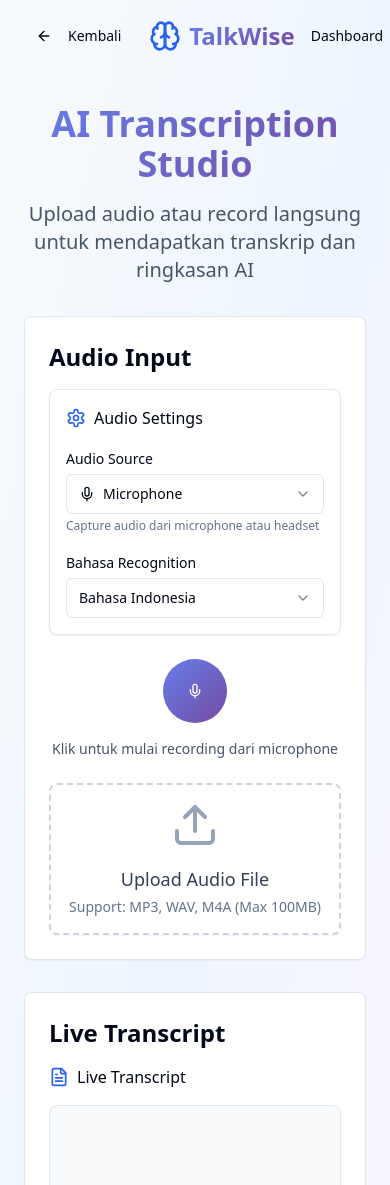
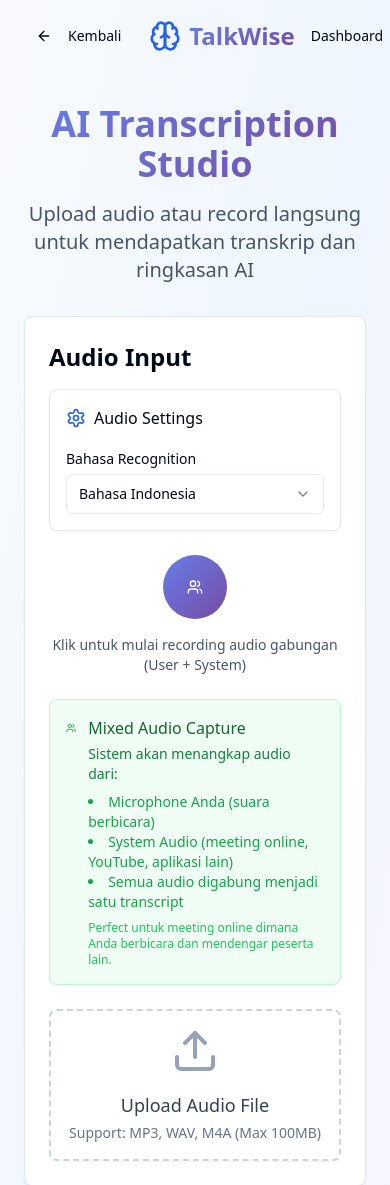
Before and after one commit to ayhylim/talkwise-meeting-scribe, a React (Vite) app: page /transcribe in a window 390 px wide. Shown: the top 1185 px of the page. Built offline with nearby package versions, Linux system fonts and the light colour scheme.

Commit message:
Fix: Combine audio sources and YouTube input
The live transcript should now combine microphone and system audio. Also, the system should now transcribe audio from YouTube.

```diff
--- a/src/components/AudioRecorder.tsx
+++ b/src/components/AudioRecorder.tsx
@@ -1,10 +1,11 @@
+
 import React, { useState, useRef, useEffect, useCallback } from "react";
 import { Button } from "@/components/ui/button";
 import { Card } from "@/components/ui/card";
 import { Input } from "@/components/ui/input";
 import { Label } from "@/components/ui/label";
 import { Select, SelectContent, SelectItem, SelectTrigger, SelectValue } from "@/components/ui/select";
-import { Mic, MicOff, Upload, Play, Pause, Square, Settings, Monitor, Headphones } from "lucide-react";
+import { Mic, Upload, Play, Pause, Square, Settings, Users } from "lucide-react";
 import { useToast } from "@/hooks/use-toast";
 
 // TypeScript declarations for Speech Recognition
@@ -28,16 +29,17 @@ const AudioRecorder: React.FC<AudioRecorderProps> = ({
   const [audioBlob, setAudioBlob] = useState<Blob | null>(null);
   const [isPlaying, setIsPlaying] = useState(false);
   const [recognition, setRecognition] = useState<any>(null);
-  const [finalTranscript, setFinalTranscript] = useState("");
+  const [permanentTranscript, setPermanentTranscript] = useState("");
   const [interimTranscript, setInterimTranscript] = useState("");
   const [selectedLanguage, setSelectedLanguage] = useState("id-ID");
   const [isListening, setIsListening] = useState(false);
-  const [audioSource, setAudioSource] = useState("microphone"); // "microphone" or "system"
 
   const mediaRecorderRef = useRef<MediaRecorder | null>(null);
   const audioRef = useRef<HTMLAudioElement | null>(null);
   const chunksRef = useRef<Blob[]>([]);
   const isRecordingRef = useRef(false);
+  const audioContextRef = useRef<AudioContext | null>(null);
+  const destinationRef = useRef<MediaStreamAudioDestinationNode | null>(null);
   const { toast } = useToast();
 
   // Language options
@@ -59,13 +61,7 @@ const AudioRecorder: React.FC<AudioRecorderProps> = ({
     { code: "nl-NL", name: "Nederlands" },
   ];
 
-  // Audio source options
-  const audioSources = [
-    { value: "microphone", label: "Microphone", icon: Mic },
-    { value: "system", label: "System Audio (Screen)", icon: Monitor },
-  ];
-
-  // Enhanced Speech Recognition setup
+  // Enhanced Speech Recognition setup dengan audio routing yang lebih baik
   const setupSpeechRecognition = useCallback(() => {
     if (!('webkitSpeechRecognition' in window) && !('SpeechRecognition' in window)) {
       toast({
@@ -79,13 +75,11 @@ const AudioRecorder: React.FC<AudioRecorderProps> = ({
     const SpeechRecognition = window.SpeechRecognition || window.webkitSpeechRecognition;
     const recognitionInstance = new SpeechRecognition();
 
-    // Optimized settings for lower latency and better accuracy
     recognitionInstance.continuous = true;
     recognitionInstance.interimResults = true;
     recognitionInstance.lang = selectedLanguage;
     recognitionInstance.maxAlternatives = 1;
 
-    // Set faster response time
     if ('webkitSpeechRecognition' in window) {
       recognitionInstance.webkitServiceType = 'search';
     }
@@ -99,7 +93,6 @@ const AudioRecorder: React.FC<AudioRecorderProps> = ({
       console.log("Speech recognition ended");
       setIsListening(false);
 
-      // Only restart if still recording and not manually stopped
       if (isRecordingRef.current) {
         console.log("Restarting recognition...");
         setTimeout(() => {
@@ -118,7 +111,7 @@ const AudioRecorder: React.FC<AudioRecorderProps> = ({
       console.log("Recognition result received:", event.results.length);
 
       let newInterimTranscript = '';
-      let newFinalTranscript = finalTranscript;
+      let newFinalText = '';
 
       for (let i = event.resultIndex; i < event.results.length; i++) {
         const result = event.results[i];
@@ -126,18 +119,24 @@ const AudioRecorder: React.FC<AudioRecorderProps> = ({
 
         if (result.isFinal) {
           console.log("Final result:", text);
-          newFinalTranscript += text + ' ';
-          setFinalTranscript(newFinalTranscript);
+          newFinalText += text + ' ';
         } else {
           console.log("Interim result:", text);
           newInterimTranscript += text;
         }
       }
 
+      // Update permanent transcript jika ada final text
+      if (newFinalText) {
+        const updatedPermanent = permanentTranscript + newFinalText;
+        setPermanentTranscript(updatedPermanent);
+        console.log("Updated permanent transcript:", updatedPermanent);
+      }
+
       setInterimTranscript(newInterimTranscript);
 
-      // Immediately update the parent with combined transcript
-      const fullTranscript = newFinalTranscript + newInterimTranscript;
+      // Kirim gabungan permanent + interim ke parent
+      const fullTranscript = permanentTranscript + newFinalText + newInterimTranscript;
       console.log("Sending transcript update:", fullTranscript);
       onTranscriptReady(fullTranscript);
     };
@@ -145,7 +144,6 @@ const AudioRecorder: React.FC<AudioRecorderProps> = ({
     recognitionInstance.onerror = (event: any) => {
       console.error('Speech recognition error:', event.error);
 
-      // Handle errors more gracefully
       if (event.error === 'not-allowed') {
         toast({
           title: "Microphone Access Denied",
@@ -164,7 +162,7 @@ const AudioRecorder: React.FC<AudioRecorderProps> = ({
     };
 
     return recognitionInstance;
-  }, [selectedLanguage, finalTranscript, onTranscriptReady, toast]);
+  }, [selectedLanguage, permanentTranscript, onTranscriptReady, toast]);
 
   // Initialize speech recognition
   useEffect(() => {
@@ -178,34 +176,23 @@ const AudioRecorder: React.FC<AudioRecorderProps> = ({
     };
   }, [setupSpeechRecognition]);
 
-  // Get audio stream based on selected source
-  const getAudioStream = async (): Promise<MediaStream> => {
-    if (audioSource === "system") {
-      // Capture system audio (screen audio)
+  // Fungsi untuk menggabungkan audio streams (microphone + system)
+  const createMixedAudioStream = async (): Promise<MediaStream> => {
     try {
-        const displayStream = await navigator.mediaDevices.getDisplayMedia({
-          video: false,
-          audio: {
-            echoCancellation: true,
-            noiseSuppression: true,
-            autoGainControl: true,
-            sampleRate: 48000,
-            channelCount: 2
-          }
-        });
+      // Setup Audio Context
+      audioContextRef.current = new AudioContext();
+      const audioContext = audioContextRef.current;
 
-        console.log("System audio capture started");
-        return displayStream;
-      } catch (error) {
-        console.error("System audio capture failed:", error);
-        toast({
-          title: "System Audio Failed",
-          description: "Tidak dapat mengakses system audio. Mencoba microphone...",
-          variant: "destructive",
-        });
+      // Create destination untuk mixed audio
+      destinationRef.current = audioContext.createMediaStreamDestination();
+      const destination = destinationRef.current;
 
-        // Fallback to microphone
-        return await navigator.mediaDevices.getUserMedia({
+      console.log("Attempting to get microphone stream...");
+
+      // Get microphone stream
+      let microphoneStream: MediaStream;
+      try {
+        microphoneStream = await navigator.mediaDevices.getUserMedia({
           audio: {
             echoCancellation: true,
             noiseSuppression: true,
@@ -213,28 +200,92 @@ const AudioRecorder: React.FC<AudioRecorderProps> = ({
             sampleRate: 48000
           }
         });
+        console.log("Microphone stream obtained successfully");
+
+        // Connect microphone to destination
+        const micSource = audioContext.createMediaStreamSource(microphoneStream);
+        micSource.connect(destination);
+
+      } catch (micError) {
+        console.warn("Microphone access failed:", micError);
+        toast({
+          title: "Microphone Warning",
+          description: "Tidak dapat mengakses microphone, akan mencoba hanya system audio",
+          variant: "destructive",
+        });
       }
-    } else {
-      // Regular microphone capture
-      return await navigator.mediaDevices.getUserMedia({
+
+      // Get system audio stream
+      console.log("Attempting to get system audio stream...");
+      try {
+        const systemStream = await navigator.mediaDevices.getDisplayMedia({
+          video: false,
+          audio: {
+            echoCancellation: false, // Disable untuk system audio agar lebih jelas
+            noiseSuppression: false,
+            autoGainControl: false,
+            sampleRate: 48000,
+            channelCount: 2
+          }
+        });
+
+        console.log("System audio stream obtained successfully");
+
+        // Connect system audio to destination
+        const systemSource = audioContext.createMediaStreamSource(systemStream);
+        systemSource.connect(destination);
+
+        // Handle system stream ending
+        systemStream.getVideoTracks().forEach(track => track.stop());
+        systemStream.getAudioTracks().forEach(track => {
+          track.addEventListener('ended', () => {
+            console.log("System audio track ended");
+          });
+        });
+
+      } catch (systemError) {
+        console.warn("System audio access failed:", systemError);
+        toast({
+          title: "System Audio Warning",
+          description: "Tidak dapat mengakses system audio, akan menggunakan microphone saja",
+        });
+      }
+
+      // Return mixed stream
+      const mixedStream = destination.stream;
+      console.log("Mixed audio stream created with tracks:", mixedStream.getTracks().length);
+
+      return mixedStream;
+
+    } catch (error) {
+      console.error("Error creating mixed audio stream:", error);
+
+      // Fallback ke microphone saja
+      try {
+        const fallbackStream = await navigator.mediaDevices.getUserMedia({
           audio: {
             echoCancellation: true,
             noiseSuppression: true,
             autoGainControl: true,
-          sampleRate: 48000
           }
         });
+        console.log("Using fallback microphone stream");
+        return fallbackStream;
+      } catch (fallbackError) {
+        console.error("Complete audio access failed:", fallbackError);
+        throw new Error("Tidak dapat mengakses audio source apapun");
+      }
     }
   };
 
   const startRecording = async () => {
     try {
-      console.log(`Starting recording with ${audioSource}...`);
+      console.log("Starting mixed audio recording...");
 
-      const stream = await getAudioStream();
+      const mixedStream = await createMixedAudioStream();
 
-      // Start audio recording
-      mediaRecorderRef.current = new MediaRecorder(stream, {
+      // Start audio recording dengan mixed stream
+      mediaRecorderRef.current = new MediaRecorder(mixedStream, {
         mimeType: MediaRecorder.isTypeSupported('audio/webm;codecs=opus')
           ? 'audio/webm;codecs=opus'
           : 'audio/webm'
@@ -250,7 +301,13 @@ const AudioRecorder: React.FC<AudioRecorderProps> = ({
       mediaRecorderRef.current.onstop = () => {
         const blob = new Blob(chunksRef.current, { type: 'audio/webm' });
         setAudioBlob(blob);
-        stream.getTracks().forEach(track => track.stop());
+
+        // Cleanup streams
+        mixedStream.getTracks().forEach(track => track.stop());
+        if (audioContextRef.current) {
+          audioContextRef.current.close();
+          audioContextRef.current = null;
+        }
       };
 
       mediaRecorderRef.current.start(250);
@@ -259,13 +316,13 @@ const AudioRecorder: React.FC<AudioRecorderProps> = ({
       onProcessingStart();
 
       // Reset transcripts
-      setFinalTranscript("");
+      setPermanentTranscript("");
       setInterimTranscript("");
       onTranscriptReady("");
 
-      // Start speech recognition
+      // Start speech recognition dengan mixed audio
       if (recognition) {
-        console.log("Starting speech recognition...");
+        console.log("Starting speech recognition for mixed audio...");
         try {
           recognition.start();
         } catch (error) {
@@ -282,16 +339,15 @@ const AudioRecorder: React.FC<AudioRecorderProps> = ({
         }
       }
 
-      const sourceLabel = audioSources.find(s => s.value === audioSource)?.label || audioSource;
       toast({
         title: "Recording Started",
-        description: `Mulai capture audio dari ${sourceLabel} dalam ${languages.find(l => l.code === selectedLanguage)?.name}`,
+        description: `Mulai capture audio gabungan (microphone + system) dalam ${languages.find(l => l.code === selectedLanguage)?.name}`,
       });
     } catch (error) {
       console.error('Error starting recording:', error);
       toast({
         title: "Error",
-        description: "Tidak dapat mengakses audio source. Pastikan browser memiliki permission yang diperlukan.",
+        description: "Tidak dapat mengakses audio. Pastikan browser memiliki permission yang diperlukan.",
         variant: "destructive",
       });
     }
@@ -314,16 +370,16 @@ const AudioRecorder: React.FC<AudioRecorderProps> = ({
     setIsListening(false);
 
     // Save transcript to localStorage
-    if (finalTranscript.trim()) {
+    if (permanentTranscript.trim()) {
       const transcriptRecord = {
         id: Date.now().toString(),
         title: `Meeting ${new Date().toLocaleDateString()}`,
-        transcript: finalTranscript.trim(),
+        transcript: permanentTranscript.trim(),
         summary: '',
         createdAt: new Date(),
         duration: '00:00:00',
         language: selectedLanguage,
-        audioSource: audioSource
+        audioSource: 'mixed'
       };
 
       const existingTranscripts = JSON.parse(localStorage.getItem('talkwise-transcripts') || '[]');
@@ -346,7 +402,7 @@ const AudioRecorder: React.FC<AudioRecorderProps> = ({
       // Simulate transcription process for uploaded file
       setTimeout(() => {
         const mockTranscript = "Ini adalah contoh transcript dari file audio yang diupload. Dalam implementasi nyata, file audio akan diproses melalui middleware untuk noise reduction dan kemudian dikirim ke API transcription yang lebih canggih seperti Whisper OpenAI atau Google Speech-to-Text.";
-        setFinalTranscript(mockTranscript);
+        setPermanentTranscript(mockTranscript);
         onTranscriptReady(mockTranscript);
 
         toast({
@@ -357,7 +413,6 @@ const AudioRecorder: React.FC<AudioRecorderProps> = ({
     }
   };
 
-  // ... keep existing code (playAudio and pauseAudio functions)
   const playAudio = () => {
     if (audioBlob && audioRef.current) {
       const audioUrl = URL.createObjectURL(audioBlob);
@@ -387,37 +442,6 @@ const AudioRecorder: React.FC<AudioRecorderProps> = ({
           <div className="flex items-center space-x-2">
             <Settings className="h-5 w-5 text-blue-600" />
             <span className="font-medium">Audio Settings</span>
-          </div>
-
-          {/* Audio Source Selection */}
-          <div>
-            <Label htmlFor="audio-source" className="text-sm font-medium">
-              Audio Source
-            </Label>
-            <Select value={audioSource} onValueChange={setAudioSource}>
-              <SelectTrigger className="w-full mt-1">
-                <SelectValue placeholder="Pilih sumber audio" />
-              </SelectTrigger>
-              <SelectContent>
-                {audioSources.map((source) => {
-                  const IconComponent = source.icon;
-                  return (
-                    <SelectItem key={source.value} value={source.value}>
-                      <div className="flex items-center space-x-2">
-                        <IconComponent className="h-4 w-4" />
-                        <span>{source.label}</span>
-                      </div>
-                    </SelectItem>
-                  );
-                })}
-              </SelectContent>
-            </Select>
-            <p className="text-xs text-slate-500 mt-1">
-              {audioSource === "system"
-                ? "Capture audio dari meeting online, YouTube, atau aplikasi lain di layar"
-                : "Capture audio dari microphone atau headset"
-              }
-            </p>
           </div>
 
           {/* Language Selection */}
@@ -454,10 +478,8 @@ const AudioRecorder: React.FC<AudioRecorderProps> = ({
           >
             {isRecording ? (
               <Square className="h-6 w-6 text-white" />
-            ) : audioSource === "system" ? (
-              <Monitor className="h-6 w-6 text-white" />
             ) : (
-              <Mic className="h-6 w-6 text-white" />
+              <Users className="h-6 w-6 text-white" />
             )}
           </Button>
         </div>
@@ -465,41 +487,39 @@ const AudioRecorder: React.FC<AudioRecorderProps> = ({
         <div className="text-center">
           <p className="text-sm text-slate-600">
             {isRecording
-              ? `Recording ${audioSource === "system" ? "system audio" : "microphone"}... Klik untuk stop`
-              : `Klik untuk mulai recording dari ${audioSource === "system" ? "system audio" : "microphone"}`
+              ? "Recording audio gabungan (User + System)... Klik untuk stop"
+              : "Klik untuk mulai recording audio gabungan (User + System)"
             }
           </p>
           {isListening && (
             <div className="flex items-center justify-center space-x-2 mt-2">
               <div className="w-2 h-2 bg-green-500 rounded-full animate-pulse"></div>
-              <span className="text-xs text-green-600">AI sedang mendengarkan...</span>
+              <span className="text-xs text-green-600">AI sedang mendengarkan semua audio...</span>
             </div>
           )}
         </div>
       </div>
 
-      {/* System Audio Info */}
-      {audioSource === "system" && (
-        <Card className="p-4 bg-blue-50 border-blue-200">
+      {/* Mixed Audio Info */}
+      <Card className="p-4 bg-green-50 border-green-200">
         <div className="flex items-start space-x-3">
-            <Monitor className="h-5 w-5 text-blue-600 mt-0.5" />
+          <Users className="h-5 w-5 text-green-600 mt-0.5" />
           <div>
-              <h4 className="font-medium text-blue-800">System Audio Capture</h4>
-              <p className="text-sm text-blue-700 mt-1">
-                Mode ini akan menangkap audio dari aplikasi yang sedang berjalan di layar Anda seperti:
+            <h4 className="font-medium text-green-800">Mixed Audio Capture</h4>
+            <p className="text-sm text-green-700 mt-1">
+              Sistem akan menangkap audio dari:
             </p>
-              <ul className="text-sm text-blue-600 mt-2 list-disc list-inside">
-                <li>Meeting online (Zoom, Google Meet, Teams)</li>
-                <li>Video YouTube atau streaming</li>
-                <li>Audio dari aplikasi desktop lainnya</li>
+            <ul className="text-sm text-green-600 mt-2 list-disc list-inside">
+              <li>Microphone Anda (suara berbicara)</li>
+              <li>System Audio (meeting online, YouTube, aplikasi lain)</li>
+              <li>Semua audio digabung menjadi satu transcript</li>
             </ul>
-              <p className="text-xs text-blue-500 mt-2">
-                Browser akan meminta Anda untuk memilih tab atau aplikasi yang akan di-capture.
+            <p className="text-xs text-green-500 mt-2">
+              Perfect untuk meeting online dimana Anda berbicara dan mendengar peserta lain.
             </p>
           </div>
         </div>
       </Card>
-      )}
 
       {/* File Upload */}
       <Card className="p-4 border-dashed border-2 border-slate-300">
@@ -547,15 +567,15 @@ const AudioRecorder: React.FC<AudioRecorderProps> = ({
       )}
 
       {/* Live Transcript Preview */}
-      {(finalTranscript || interimTranscript) && (
+      {(permanentTranscript || interimTranscript) && (
         <Card className="p-4 bg-blue-50 border-blue-200">
           <div className="space-y-2">
             <div className="flex items-center space-x-2">
               <div className="w-2 h-2 bg-blue-500 rounded-full animate-pulse"></div>
-              <span className="text-sm font-medium text-blue-800">Live Transcript Preview</span>
+              <span className="text-sm font-medium text-blue-800">Live Transcript Preview (Mixed Audio)</span>
             </div>
-            <div className="text-sm text-blue-700 min-h-[40px] p-2 bg-white rounded border">
-              <span className="font-medium">{finalTranscript}</span>
+            <div className="text-sm text-blue-700 min-h-[40px] p-2 bg-white rounded border max-h-32 overflow-y-auto">
+              <span className="font-medium">{permanentTranscript}</span>
               <span className="text-blue-500 italic">{interimTranscript}</span>
             </div>
           </div>
@@ -568,9 +588,9 @@ const AudioRecorder: React.FC<AudioRecorderProps> = ({
           <div className="flex items-center space-x-3">
             <div className="animate-spin w-5 h-5 border-2 border-green-500 border-t-transparent rounded-full"></div>
             <div>
-              <p className="font-medium text-green-800">Processing Audio...</p>
+              <p className="font-medium text-green-800">Processing Mixed Audio...</p>
               <p className="text-sm text-green-600">
-                AI sedang memproses audio dari {audioSource === "system" ? "system/layar" : "microphone"} secara real-time
+                AI sedang memproses audio gabungan dari microphone dan system secara real-time
               </p>
             </div>
           </div>
```
Lines whose indentation alone changed are shown as unchanged.
